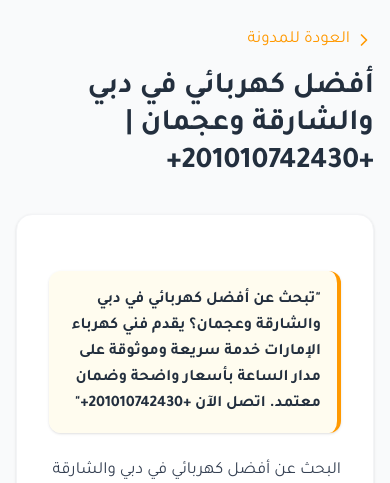
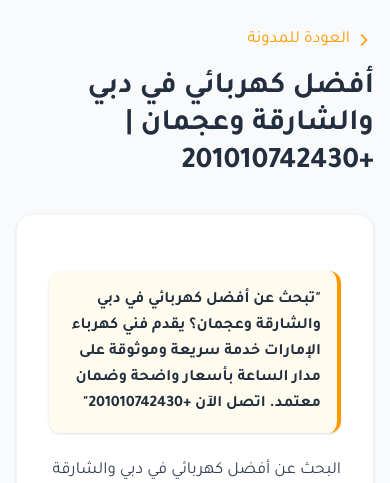
Before and after one commit to AhmedZakaria14/FanniElectricUAE, a Next.js app: page /blog/best-electrician-dubai-sharjah-ajman in a window 390 px wide. Shown: the part 156-639 px from the top of the page. Built offline with nearby package versions, Linux system fonts and the light colour scheme.

Commit message:
Clean phone number formatting in app/blog/best-electrician-dubai-sharjah-ajman/page.tsx

```diff
--- a/app/blog/best-electrician-dubai-sharjah-ajman/page.tsx
+++ b/app/blog/best-electrician-dubai-sharjah-ajman/page.tsx
@@ -5,8 +5,8 @@ import Link from 'next/link';
 import TableOfContents from '@/components/table-of-contents';
 
 export const metadata: Metadata = {
-  title: `دليل أفضل كهربائي في دبي والشارقة وعجمان | +201010742430+ | الموقع متاح للإيجار`,
-  description: `الموقع متاح للإيجار. للتواصل: +201010742430. تبحث عن أفضل كهربائي في دبي والشارقة وعجمان؟ يقدم فني كهرباء الإمارات خدمة سريعة وموثوقة على مدار الساعة بأسعار واضحة وضمان معتمد. اتصل الآن +201010742430+`,
+  title: `دليل أفضل كهربائي في دبي والشارقة وعجمان | +201010742430 | الموقع متاح للإيجار`,
+  description: `الموقع متاح للإيجار. للتواصل: +201010742430. تبحث عن أفضل كهربائي في دبي والشارقة وعجمان؟ يقدم فني كهرباء الإمارات خدمة سريعة وموثوقة على مدار الساعة بأسعار واضحة وضمان معتمد. اتصل الآن +201010742430`,
   alternates: {
     canonical: "https://www.fannielectricuae.com/blog/best-electrician-dubai-sharjah-ajman",
   },
@@ -45,7 +45,7 @@ export default function BlogPost() {
             العودة للمدونة
           </Link>
           <h1 className="text-3xl md:text-4xl font-bold text-amazon-blue leading-tight mb-4">
-            أفضل كهربائي في دبي والشارقة وعجمان | +201010742430+
+            أفضل كهربائي في دبي والشارقة وعجمان | +201010742430
           </h1>
         </div>
 
@@ -54,7 +54,7 @@ export default function BlogPost() {
             <div className="prose prose-lg max-w-none prose-headings:text-amazon-blue prose-a:text-amazon-orange hover:prose-a:text-orange-600 prose-img:rounded-xl">
               <div dangerouslySetInnerHTML={{ __html: `
 <blockquote dir="rtl" class="my-6 p-4 rounded-xl border-r-4 border-amazon-orange bg-amber-50/80 text-amazon-blue font-bold text-base md:text-lg leading-relaxed shadow-sm">
-"تبحث عن أفضل كهربائي في دبي والشارقة وعجمان؟ يقدم فني كهرباء الإمارات خدمة سريعة وموثوقة على مدار الساعة بأسعار واضحة وضمان معتمد. اتصل الآن +201010742430+"
+"تبحث عن أفضل كهربائي في دبي والشارقة وعجمان؟ يقدم فني كهرباء الإمارات خدمة سريعة وموثوقة على مدار الساعة بأسعار واضحة وضمان معتمد. اتصل الآن +201010742430"
 </blockquote>
 <p dir="rtl" class="text-gray-700 leading-relaxed mb-6">البحث عن أفضل كهربائي في دبي والشارقة وعجمان أمر لا غنى عنه لكل منزل أو شركة، فالأنظمة الكهربائية تتطلب صيانة دقيقة ومهارات عالية لتفادي الخطر والحفاظ على الأجهزة الكهربائية.</p>
 <h2 dir="rtl" id="section-1" class="text-2xl font-bold text-amazon-blue mt-8 mb-4">لماذا تحتاج إلى أفضل كهربائي في دبي والشارقة وعجمان؟</h2>
```
